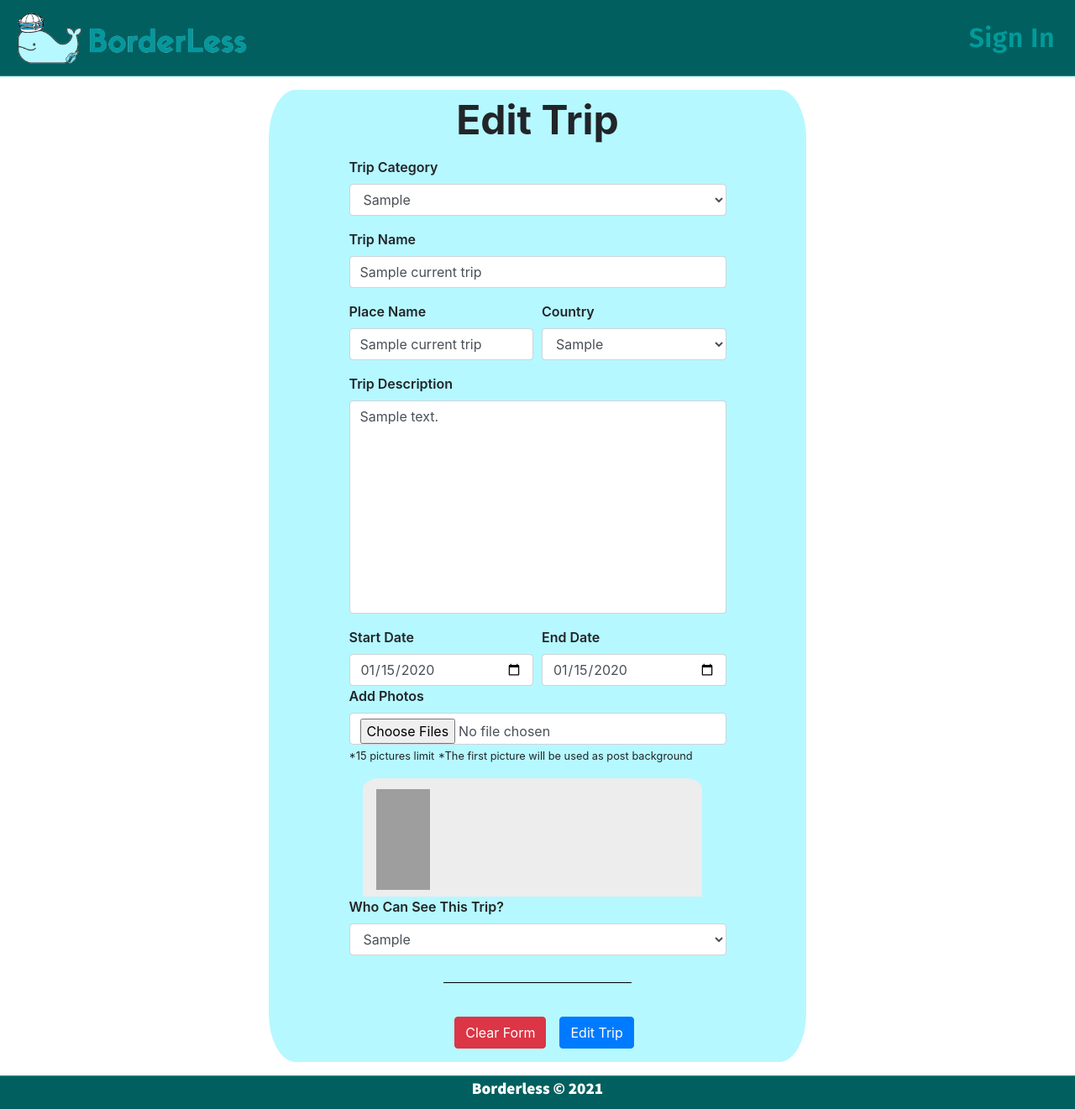
After one commit to SanclerZanella/borderless_project, a Flask app: template templates/edit_trip.html in a window 1280 px wide. The commit adds this page. Shown: the whole page at 84% size. Run offline with Flask 2, Linux system fonts and the light colour scheme; the template is opened without the code that fills it: most values are stand-ins (such as "Sample title", 1, 10 or a date in 2020); some libraries are stand-ins or nearby versions; grey boxes are pictures that could not be loaded.

Commit message:
Create edit_trip template and started the functionality to change the data in the database and in the cloud; Add shake effect to icons and shadow effect to links in the trip post

```diff
--- a/app.py
+++ b/app.py
@@ -40,6 +40,12 @@ cloudinary.config(
 )
 
 
+# Get image url from cloud
+def img_url(public_id):
+    pic_url = cloudinary.CloudinaryImage(public_id).url
+    return pic_url
+
+
 # Get profile picture url
 def get_profile_pic():
     current_user = mongo.db.users.find_one(
@@ -68,21 +74,20 @@ def get_cover_pic():
 
 # Get trip post link background picture url
 def get_BGPost_pic(user_id, trip_id):
-    user = mongo.db.users.find_one(
-        {'_id': ObjectId(user_id)})
-    current_user_id = user['_id']
     post = mongo.db.trips.find_one(
         {'_id': trip_id})
-    post_category = post['trip_category'].replace(" ", "_").lower()
-    folder_name = post['trip_name'].replace(" ", "_").lower()
-    photo_id = "%s_0" % folder_name
-    post_folder = "users/%s/trips/%s/%s/" % (current_user_id,
-                                             post_category,
-                                             folder_name)
-    post_BGpic_path = "%s/%s" % (post_folder, photo_id)
-    post_BGpic_url = cloudinary.CloudinaryImage(post_BGpic_path).url
+    num_pic = get_no_pictures(user_id, trip_id)
 
-    return post_BGpic_url
+    if num_pic > 0:
+        search_exp = (post['trip_name']).replace(" ", " AND ")
+        trip_path = cloudinary.Search().expression(search_exp).execute()
+        res = trip_path['resources'][-1]
+        first_pic = res['public_id']
+        post_BGpic_url = cloudinary.CloudinaryImage('%s.jpg' % first_pic).url
+        return post_BGpic_url
+    else:
+        local_img = 'static/images/default_post_cover.jpg'
+        return local_img
 
 
 # Get number of pictures in a folder
@@ -284,6 +289,7 @@ def profile():
         }
 
         # Insert new_trip into database
+        flash('Trip successfully added')
         mongo.db.trips.insert_one(new_trip)
 
         # Create trip folder to host trip photos
@@ -301,17 +307,12 @@ def profile():
                                            public_id=photo_id,
                                            format='jpg')
         else:
-            file = 'static/images/default_post_cover.jpg'
-            category = trip_category.lower().replace(" ", "_")
-            folder_name = trip_name.replace(" ", "_")
-            photo_id = "%s_0" % folder_name
-            folder_path = "users/%s/trips/%s/%s/" % (current_user_id,
-                                                     category,
-                                                     folder_name)
-            cloudinary.uploader.upload(file,
-                                       folder=folder_path,
-                                       public_id=photo_id,
-                                       format='jpg')
+            category = trip_category.lower().replace(" ", "_").lower()
+            folder_name = trip_name.replace(" ", "_").lower()
+            folder_path = "users/%s/trips/%s/%s" % (current_user_id,
+                                                    category,
+                                                    folder_name)
+            cloudinary.api.create_folder(folder_path)
 
     # List of countries
     countries = list(mongo.db.countries.find())
@@ -362,26 +363,22 @@ def likes(trip_id):
                         'trip_likes': lk
                     }})
                 like_icon = "true"
-                print('UPDATED')
             else:
                 mongo.db.trips.update({'_id': ObjectId(trip_id)}, {
                     '$pull': {
                         'trip_likes': lk
                     }})
                 like_icon = "false"
-                print('DELETED')
     else:
         mongo.db.trips.update({'_id': ObjectId(trip_id)}, {
             '$push': {
                 'trip_likes': lk
             }})
         like_icon = "true"
-        print('UPDATED')
 
     updated_trip = mongo.db.trips.find_one({'_id': ObjectId(trip_id)})
     updated_likes = updated_trip['trip_likes']
     count_likes = len(updated_likes)
-    print(count_likes)
 
     return jsonify({'result': 'success',
                     'current_user': current_user,
@@ -426,6 +423,45 @@ def edit_profile():
                            current_user=current_user)
 
 
+# View to edit a trip
+@app.route('/edit_trip/<trip_id>', methods=['GET', 'POST'])
+def edit_trip(trip_id):
+    current_trip = mongo.db.trips.find_one({'_id': ObjectId(trip_id)})
+    current_user = session['user']
+    search_exp = (current_trip['trip_name']).replace(" ", " AND ")
+    trip_path = cloudinary.Search().expression(search_exp).execute()
+
+    # List of countries
+    countries = list(mongo.db.countries.find())
+
+    return render_template('edit_trip.html',
+                           profile_pic=get_profile_pic(),
+                           cover_pic=get_cover_pic(),
+                           current_user=current_user,
+                           current_trip=current_trip,
+                           countries=countries,
+                           trip_path=trip_path,
+                           img_url=img_url)
+
+
+# Delete one image from cloud
+@app.route('/delete_img/<trip_id>/<filename>', methods=["GET", "POST"])
+def delete_img(trip_id, filename):
+    trip = mongo.db.trips.find_one({'_id': ObjectId(trip_id)})
+    trip_user = trip['user']
+    trip_catg = trip['trip_category'].replace(" ", "_").lower()
+    trip_name = trip['trip_name'].replace(" ", "_").lower()
+    public_id = 'users/%s/trips/%s/%s/%s' % (trip_user,
+                                             trip_catg,
+                                             trip_name,
+                                             filename)
+    delete_folder = 'users/%s/delete' % trip_user
+    # cloudinary.uploader.rename(public_id, delete_folder)
+    # cloudinary.uploader.destroy(delete_folder)
+
+    return jsonify({'result': 'success'})
+
+
 # View to execute the delete_trip
 @app.route('/delete_trip/<trip_id>')
 def delete_trip(trip_id):
@@ -438,17 +474,24 @@ def delete_trip(trip_id):
         res = trip_path['resources']
         for img in range(len(res)):
             resources = res[img]
-            delete_folder = 'users/%s/delete/del_img_%s' % (trip['user'],
-                                                            img)
+            delete_folder = 'users/%s/delete' % trip['user']
+
             cloudinary.uploader.rename(resources['public_id'], delete_folder)
             cloudinary.uploader.destroy(delete_folder)
 
         trip_folder = trip_path['resources'][0]['folder']
         cloudinary.api.delete_folder(trip_folder)
+    else:
+        trip_user = trip['user']
+        trip_catg = trip['trip_category'].replace(" ", "_").lower()
+        trip_name = trip['trip_name'].replace(" ", "_").lower()
+        trip_folder = 'users/%s/trips/%s/%s' % (trip_user,
+                                                trip_catg,
+                                                trip_name)
+        cloudinary.api.delete_folder(trip_folder)
 
     # Delete trip from database
     mongo.db.trips.remove({"_id": ObjectId(trip_id)})
-    print(request.url)
     flash("Trip Successfuly Deleted")
     return redirect(request.referrer)
 
--- a/static/css/style.css
+++ b/static/css/style.css
@@ -58,13 +58,17 @@ form label {
     border-radius: 5%;
 }
 
+.previewImages img {
+    margin: 0.5rem;
+}
+
 .previewImages .previewPicture {
     width: 20%;
     height: 15vh;
     padding: 0 0.5rem;
     margin-top: 0.8rem;
-    display:block;
-    float:left;
+    display: block;
+    float: left;
 }
 
 .form-row {
@@ -402,11 +463,25 @@ footer {
     border: 1px solid #000;
 }
 
-.newProfile, .newCover {
+.newProfile,
+.newCover {
     margin-top: 1rem;
 }
 
 .newCover {
+    margin-bottom: 1rem;
+}
+
+/* Edit trip page */
+
+.edit_trip_wrapper {
+    background-color: #b6f8ff;
+    margin-top: 1rem;
+    margin-bottom: 1rem;
+    border-radius: 5%;
+}
+
+.edit_buttons {
     margin-bottom: 1rem;
 }
 
--- a/static/js/script.js
+++ b/static/js/script.js
@@ -96,7 +96,7 @@ $('#trip_photos').on('change', () => {
     };
 });
 
-// Open delete confirmation
+// Open delete trip confirmation
 $('.deletePost').each((key, value) => {
     let button_id = $(value).attr('id');
     let button_el = $(`#${button_id}`);
@@ -134,3 +134,49 @@ $(document).ready(() => {
         });
     });
 });
+
+// Blocks the pop up asking for form resubmission on refresh
+// Code from https://www.webtrickshome.com/forum/how-to-stop-form-resubmission-on-page-refresh
+if ( window.history.replaceState ) {
+    window.history.replaceState( null, null, window.location.href );
+  };
+
+// Ajax to delete photos without refresh the page
+$(document).ready(() => {
+    $('.delEditImg').each((key, value) => {
+        $(value).click((event) => {
+            event.preventDefault();
+
+            let trip_id = $(value).data('trip');
+            let filename = $(value).data('flname');
+            console.log(filename)
+
+            let req = $.ajax({
+                url: `/delete_img/${trip_id}/${filename}`,
+                type: 'POST',
+                data: { trip: trip_id, filename: filename }
+            });
+
+            req.done((data) => {
+                console.log(data)
+            });
+
+        });
+    });
+});
+
+// Open delete photo confirmation
+$('.delEditImg').each((key, value) => {
+    let button_id = $(value).attr('id');
+    let button_el = $(`#${button_id}`);
+
+    $(button_el).click(() => {
+        let closeBtn = $('.closeDeleteConfirm');
+        let delete_btn_id = $(button_el).attr('id');
+        let delete_btn = $(`#${delete_btn_id}`);
+        let modal_id = `deletePhotoModal_${delete_btn_id}`;
+        let modal_el = $(`#${modal_id}`);
+
+        modal(delete_btn, modal_el, closeBtn);
+    });
+});
--- /dev/null
+++ b/templates/edit_trip.html
@@ -0,0 +1,186 @@
+{% extends 'base.html' %}
+{% block content %}
+
+<div class="content-wrapper">
+
+    <div class="row no-gutters content-alignment">
+
+        <!-- Edit Trip Form -->
+        <div class="col-6 edit_trip_wrapper content-alignment">
+            <form method="POST" action="{{ url_for('edit_trip', trip_id=current_trip._id) }}"
+                enctype="multipart/form-data">
+
+                <legend class="text-center">Edit Trip</legend>
+
+                <!-- Trip Category -->
+                <div class="form-row">
+                    <div class="col-12">
+                        <div class="form-group">
+                            <label for="trip_category">Trip Category</label>
+                            <select class="form-control" id="trip_category" name="trip_category" required>
+                                <option selected hidden>{{ current_trip.trip_category }}</option>
+                                <option>Travel</option>
+                                <option>Vacation</option>
+                                <option>Short Trip</option>
+                            </select>
+                        </div>
+                    </div>
+                </div>
+
+                <!-- Trip Name -->
+                <div class="form-row newTripForm">
+                    <div class="col">
+                        <div class="form-group">
+                            <label for="trip_name">Trip Name</label>
+                            <input type="text" class="form-control" id="trip_name" name="trip_name" minlength="5"
+                                maxlenght="30" placeholder="Holidays in Rome" value="{{ current_trip.trip_name }}"
+                                required>
+                        </div>
+                    </div>
+                </div>
+
+                <!-- Place Name  and Country -->
+                <div class="form-row">
+                    <div class="col-12 col-md-6 col-lg-6 col-xl-6">
+                        <div class="form-group">
+                            <label for="trip_place_name">Place Name</label>
+                            <input type="text" class="form-control" id="trip_place_name" name="trip_place_name"
+                                minlength="5" maxlenght="15" placeholder="Rome"
+                                value="{{ current_trip.trip_place_name }}" required>
+                        </div>
+                    </div>
+                    <div class="col-12 col-md-6 col-lg-6 col-xl-6">
+                        <div class="form-group">
+                            <label for="trip_country">Country</label>
+                            <select class="form-control" id="trip_country" name="trip_country" required>
+                                <option selected hidden>{{ current_trip.trip_country }}</option>
+                                {% for country in countries %}
+                                <option>{{ country['name'] }}</option>
+                                {% endfor %}
+                            </select>
+                        </div>
+                    </div>
+                </div>
+
+                <!-- Trip Description -->
+                <div class="form-row">
+                    <div class="col">
+                        <div class="form-group">
+                            <label for="trip_description">Trip Description</label>
+                            <textarea class="form-control" name="trip_description" minlength="5" maxlenght="200"
+                                id="trip_description" cols="30" rows="10"
+                                required>{{ current_trip.trip_description }}</textarea>
+                        </div>
+                    </div>
+                </div>
+
+                <!-- Trip Start and End Date -->
+                <div class="form-row">
+                    <div class="col">
+                        <label for="trip_startdate">Start Date</label>
+                        <input class="form-control" id="trip_startdate" name="trip_startdate" type="date"
+                            value="{{ current_trip.trip_startdate.strftime('%Y-%m-%d') }}" required>
+                    </div>
+
+                    <div class="col">
+                        <label for="trip_end_date">End Date</label>
+                        <input class="form-control" id="trip_end_date" name="trip_end_date" type="date"
+                            value="{{ current_trip.trip_end_date.strftime('%Y-%m-%d') }}" required>
+                    </div>
+                </div>
+
+                <!-- Trip photos -->
+                <div class="form-row">
+                    <div class="col">
+                        <div class="form-group">
+                            <label for="trip_photos" class="form-label">Add Photos</label>
+                            <input class="form-control" type="file" id="trip_photos" name="trip_photos"
+                                accept="image/jpg, image/jpeg, image/png" multiple />
+                            <small>*15 pictures limit</small>
+                            <small> *The first picture will be used as post background</small>
+                        </div>
+
+                        <!-- Photos Preview -->
+                        <div id="editTripPrev" class="previewImages">
+                            {% for res in trip_path['resources'] %}
+                            <a id="{{ res.asset_id }}" class="delEditImg" data-flname="{{ res.filename }}" data-trip="{{ current_trip._id }}"
+                                href=""><img
+                                    class="previewPicture previewPictureEdit img-centered shakeEffect"
+                                    src="{{ '%s.jpg' % img_url(res.public_id) }}" alt=""></a>
+
+                            <!-- The delete photo confirmation modal -->
+                            <div class="row no-gutters">
+                                <div class="col-12">
+                                    <div id="deletePhotoModal_{{ res.asset_id }}" class="modal deletePhotoModal">
+
+                                        <!-- Modal content -->
+                                        <div class="modal-content">
+                                            <div class="row no-gutters">
+                                                <div class="col-2 ml-auto">
+                                                    <span class="close closeDeleteConfirm">&times;</span>
+                                                </div>
+
+                                                <!-- Confirmation message -->
+                                                <div class="col-12">
+                                                    <div class="row no-gutters">
+                                                        <div class="col-12">
+                                                            <h2 class="text-center">You are going to delete this
+                                                                photo! Are you sure?</h2>
+                                                        </div>
+                                                    </div>
+                                                    <hr>
+                                                    <div class="row no-gutters content-alignment deleteBtnModal">
+                                                        <div class="col-2 content-alignment">
+                                                            <a class="btn btn-primary closeDeleteConfirm">Cancel</a>
+                                                        </div>
+                                                        <div class="col-2 content-alignment">
+                                                            <a class="btn btn-danger"
+                                                                href="{{ url_for('delete_img', trip_id=current_trip._id, filename=res.filename) }}">Delete</a>
+                                                        </div>
+                                                    </div>
+                                                </div>
+
+                                            </div>
+                                        </div>
+
+                                    </div>
+                                </div>
+                            </div>
+
+                            {% endfor %}
+                        </div>
+                    </div>
+                </div>
+
+                <!-- Trip Privacy -->
+                <div class="form-row">
+                    <div class="col">
+                        <div class="form-group">
+                            <label for="trip_privacy">Who Can See This Trip?</label>
+                            <select class="form-control" id="trip_privacy" name="trip_privacy" required>
+                                <option selected hidden>{{ current_trip.trip_privacy }}</option>
+                                <option>Public</option>
+                                <option>Private</option>
+                            </select>
+                        </div>
+                    </div>
+                </div>
+
+                <hr>
+
+                <!-- Submit/reset button add new trip form -->
+                <div class="form-row edit_buttons">
+                    <div class="col content-alignment">
+                        <a href="" type="button" class="btn btn-danger tripFormBtn tripClearBtn">Clear Form</a>
+                        <button type="submit" class="btn btn-primary tripFormBtn tripAddBtn">Edit
+                            Trip</button>
+                    </div>
+                </div>
+
+            </form>
+
+        </div>
+    </div>
+</div>
+
+{% endblock %}
```
Also changed, not shown: other parts of static/css/style.css (+83 -1 lines), templates/feed.html (+14 -6 lines), templates/profile.html (+14 -7 lines).
